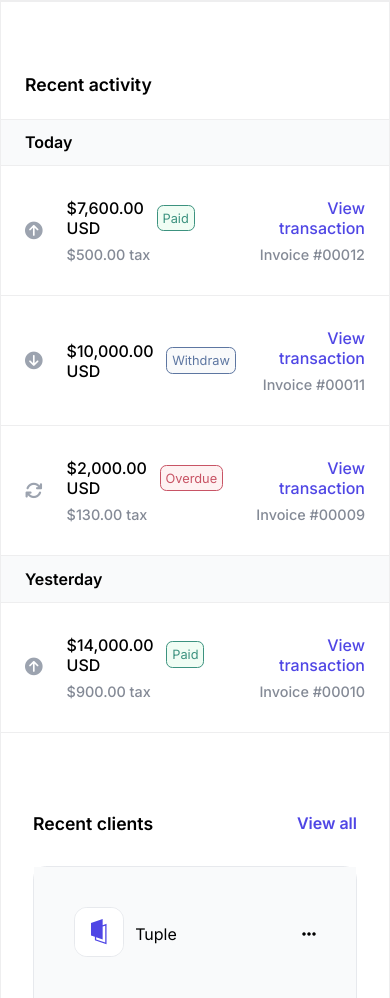
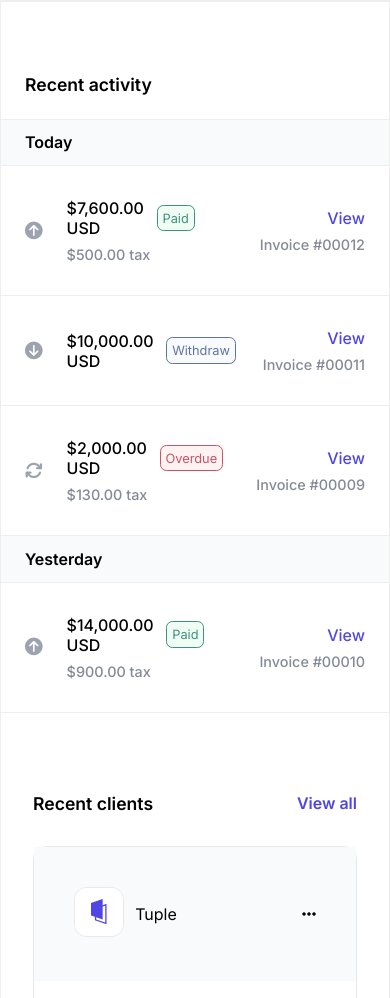
Before and after one commit to EmmanuelNwaobi/Stacked-Ui-Redesign, a plain HTML site: page index.html in a window 390 px wide. Shown: the part 717-1715 px from the top of the page. Drawn offline with Linux system fonts and the light colour scheme.

Commit message:
Transaction Ui Second commit

```diff
--- a/index.html
+++ b/index.html
@@ -192,7 +192,7 @@
 
             <div class="view-transaction-and-code-container">
                 <div class="view-transaction-container">
-                    <p>View transaction</p>
+                    <p>View <span class="transaction-hide">transaction</span></p>
                 </div>
                 <div class="invoice-code-container">
                     <p>Invoice #00012</p>
@@ -230,7 +230,7 @@
 
             <div class="view-transaction-and-code-container">
                 <div class="view-transaction-container">
-                    <p>View transaction</p>
+                    <p>View <span class="transaction-hide">transaction</span></p>
                 </div>
                 <div class="invoice-code-container">
                     <p>Invoice #00011</p>
@@ -271,7 +271,7 @@
 
             <div class="view-transaction-and-code-container">
                 <div class="view-transaction-container">
-                    <p>View transaction</p>
+                    <p>View <span class="transaction-hide">transaction</span></p>
                 </div>
                 <div class="invoice-code-container">
                     <p>Invoice #00009</p>
@@ -321,7 +321,7 @@
 
         <div class="view-transaction-and-code-container">
             <div class="view-transaction-container">
-                <p>View transaction</p>
+                <p>View <span class="transaction-hide">transaction</span></p>
             </div>
             <div class="invoice-code-container">
                 <p>Invoice #00010</p>
--- a/style.css
+++ b/style.css
@@ -746,4 +746,7 @@
         flex-wrap: wrap;
         row-gap: 2rem;
     }
+    .transaction-hide{
+        display: none;
+    }
 }
```
